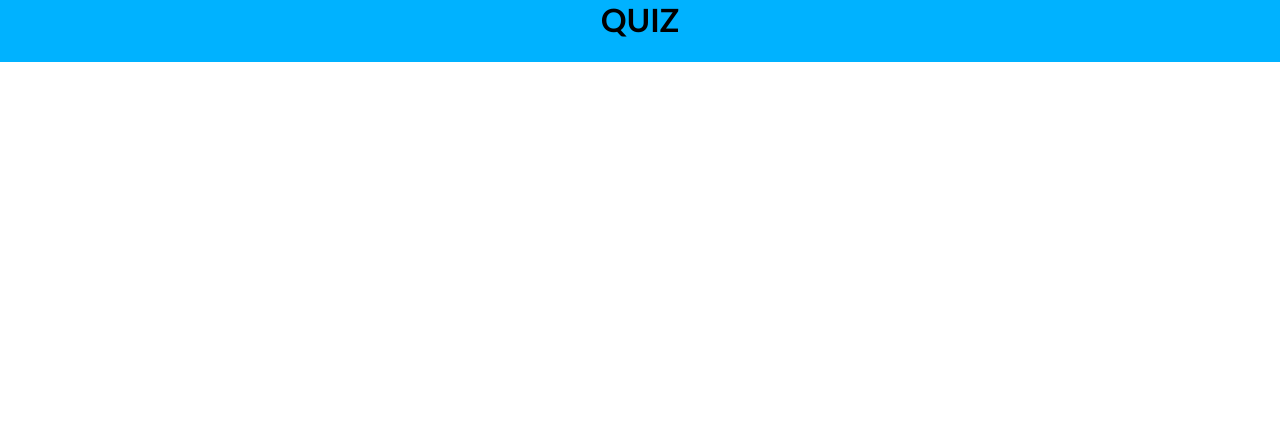
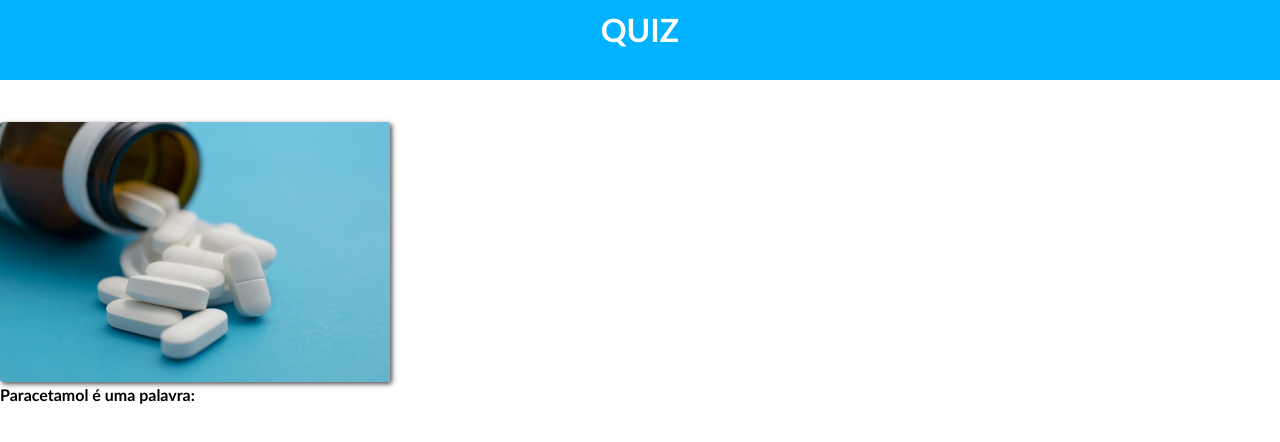
Before and after one commit to leonardoweiss/quiz, a plain HTML site: page index.html in a window 1280 px wide. Drawn offline with Linux system fonts and the light colour scheme.

Commit message:
creating first question e adding img folder

```diff
--- a/index.html
+++ b/index.html
@@ -14,7 +14,7 @@
             <script src="script.js" defer="defer"></script>
         </head>
 
-        <body>
+        <body onload="createBox()">
             <header>
                 <h1>QUIZ</h1>
             </header>
--- a/script.js
+++ b/script.js
@@ -17,4 +17,20 @@ var question5 = new Question('No sistema de numeração romano, qual o significa
 
 var container = document.querySelector('#container');
 
+var q = 0;
+
 quiz.push(question1, question2, question3, question4, question5);
+
+function createBox() {
+    let box = document.createElement('div');
+	box.id = 'box';
+	let image = document.createElement('img');
+	image.src = quiz[q].img;
+	let header = document.createElement('h4');
+	header.textContent = quiz[q].question;
+	box.appendChild(image);
+	box.appendChild(header);
+
+    container.appendChild(box);
+	++q;
+}
--- a/style.css
+++ b/style.css
@@ -8,7 +8,21 @@ body{
 }
 
 header{
-	height: 62px;
+	height: 5rem;
 	background-color: #00B2FF;
 	text-align: center;
 }
+
+h1{
+	font-weight: bold;
+	color: #fff;
+	padding-top: 10px;
+}
+
+img{
+	height: 260px;
+	width: 390px;
+	box-shadow: 2px 2px 5px rgba(0, 0, 0, 0.7);
+	border-radius: 3px;
+	margin-top: 42px;
+}
```
Also changed, not shown: img/agua.jpg (added), img/paracetamol.jpg (added), img/paraiba.jpeg (added), img/romanos.jpg (added), img/substantivo.jpg (added).
